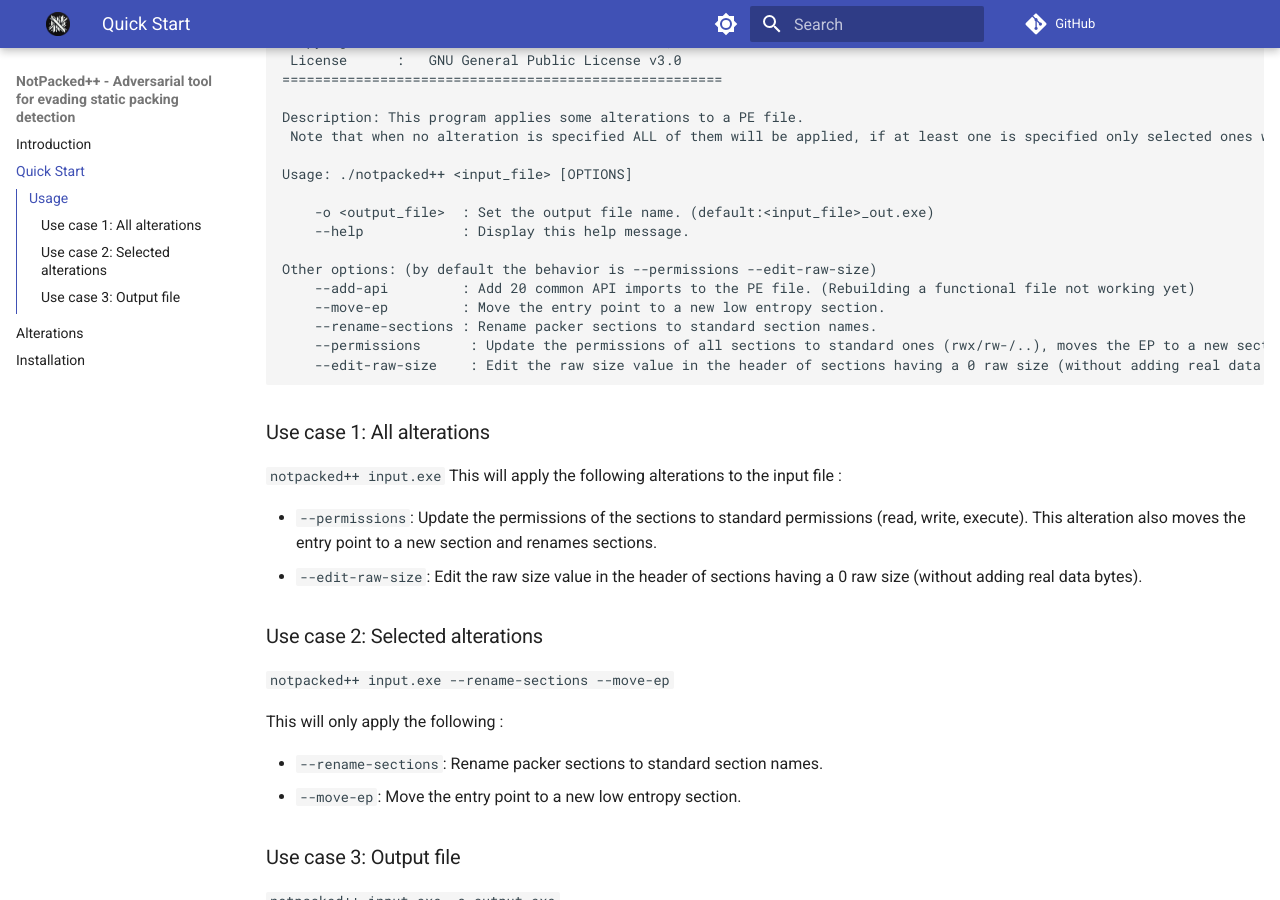
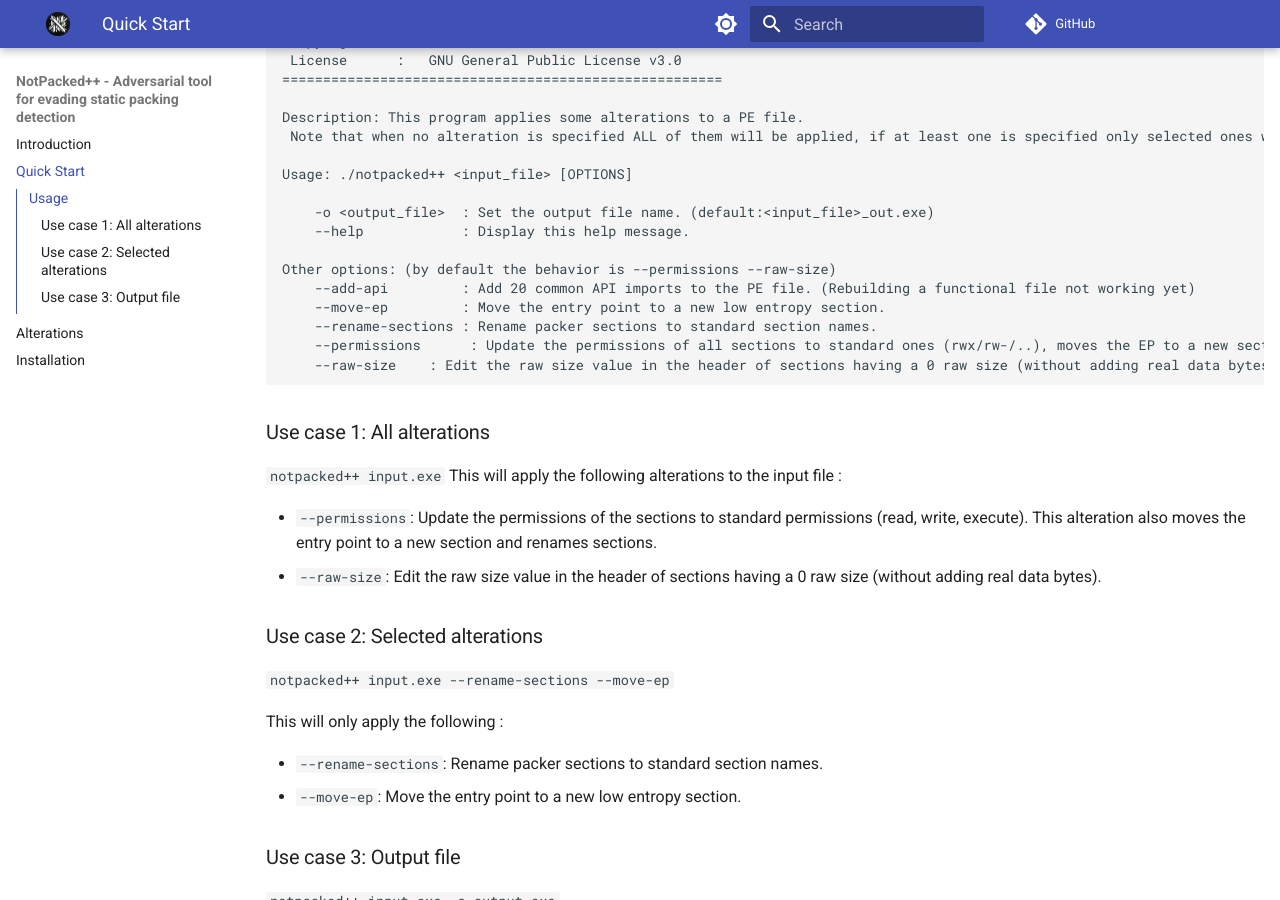
Before and after one commit to packing-box/packer-masking-tool, an MkDocs documentation site: the page built from docs/pages/quickstart.md, in a window 1280 px wide and 900 px high, scrolled down 422 px. Built offline with MkDocs 1.6.1 and Material for MkDocs 9.7.7, drawn with Linux system fonts in a browser that asks for light colours; comment, search, counter and statistics services are not loaded.

Commit message:
[UPDATE] doc

````diff
--- a/docs/pages/quickstart.md
+++ b/docs/pages/quickstart.md
@@ -27,12 +27,12 @@ Usage: ./notpacked++ <input_file> [OPTIONS]
     -o <output_file>  : Set the output file name. (default:<input_file>_out.exe)
     --help            : Display this help message.
 
-Other options: (by default the behavior is --permissions --edit-raw-size)
+Other options: (by default the behavior is --permissions --raw-size)
     --add-api         : Add 20 common API imports to the PE file. (Rebuilding a functional file not working yet)
     --move-ep         : Move the entry point to a new low entropy section.
     --rename-sections : Rename packer sections to standard section names.
     --permissions      : Update the permissions of all sections to standard ones (rwx/rw-/..), moves the EP to a new section and renames sections.
-    --edit-raw-size    : Edit the raw size value in the header of sections having a 0 raw size (without adding real data bytes).
+    --raw-size    : Edit the raw size value in the header of sections having a 0 raw size (without adding real data bytes).
 
 ```
 
@@ -41,7 +41,7 @@ Other options: (by default the behavior is --permissions --edit-raw-size)
 This will apply the following alterations to the input file :
 
 - `--permissions`: Update the permissions of the sections to standard permissions (read, write, execute). This alteration also moves the entry point to a new section and renames sections.
-- `--edit-raw-size`: Edit the raw size value in the header of sections having a 0 raw size (without adding real data bytes).
+- `--raw-size`: Edit the raw size value in the header of sections having a 0 raw size (without adding real data bytes).
 
 ### Use case 2: Selected alterations
 `notpacked++ input.exe --rename-sections --move-ep`
````
Also changed, not shown: docs/pages/alterations.md (+1 -1 lines), README.md, 1 other file.
